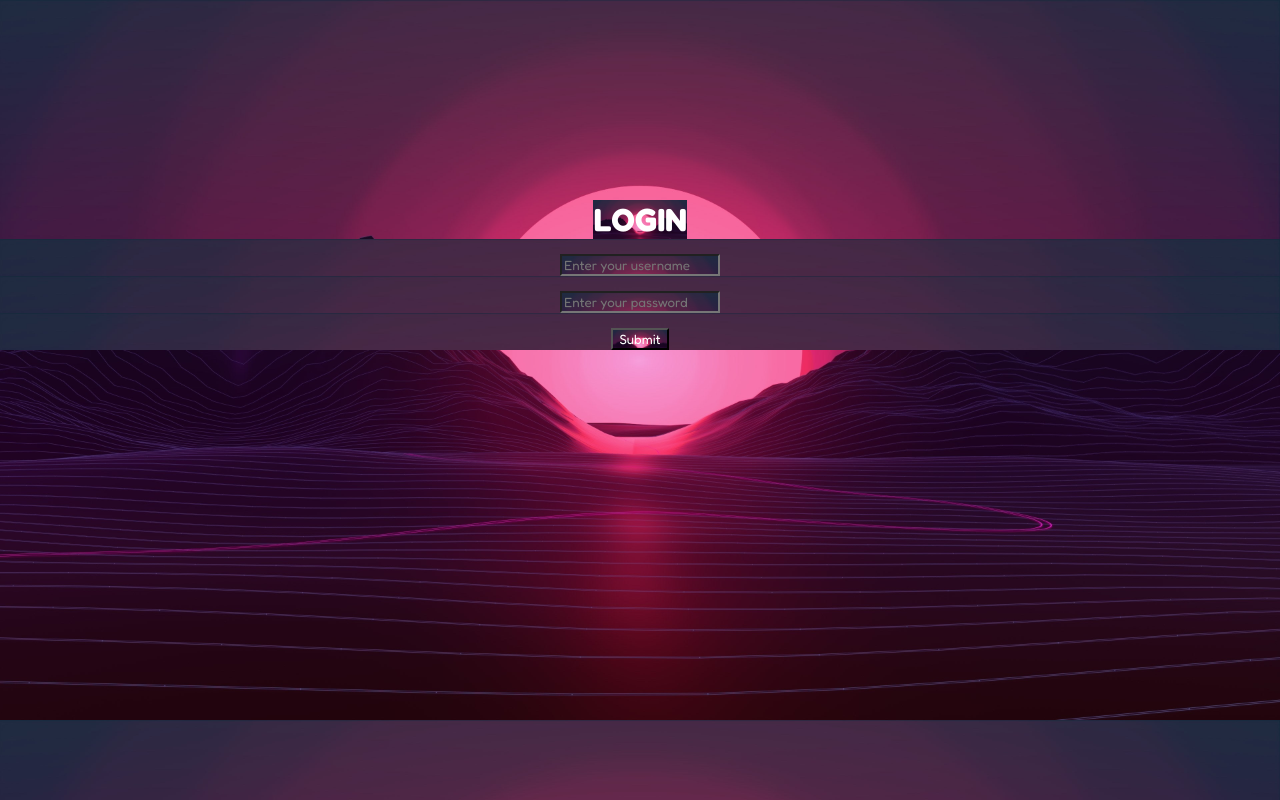
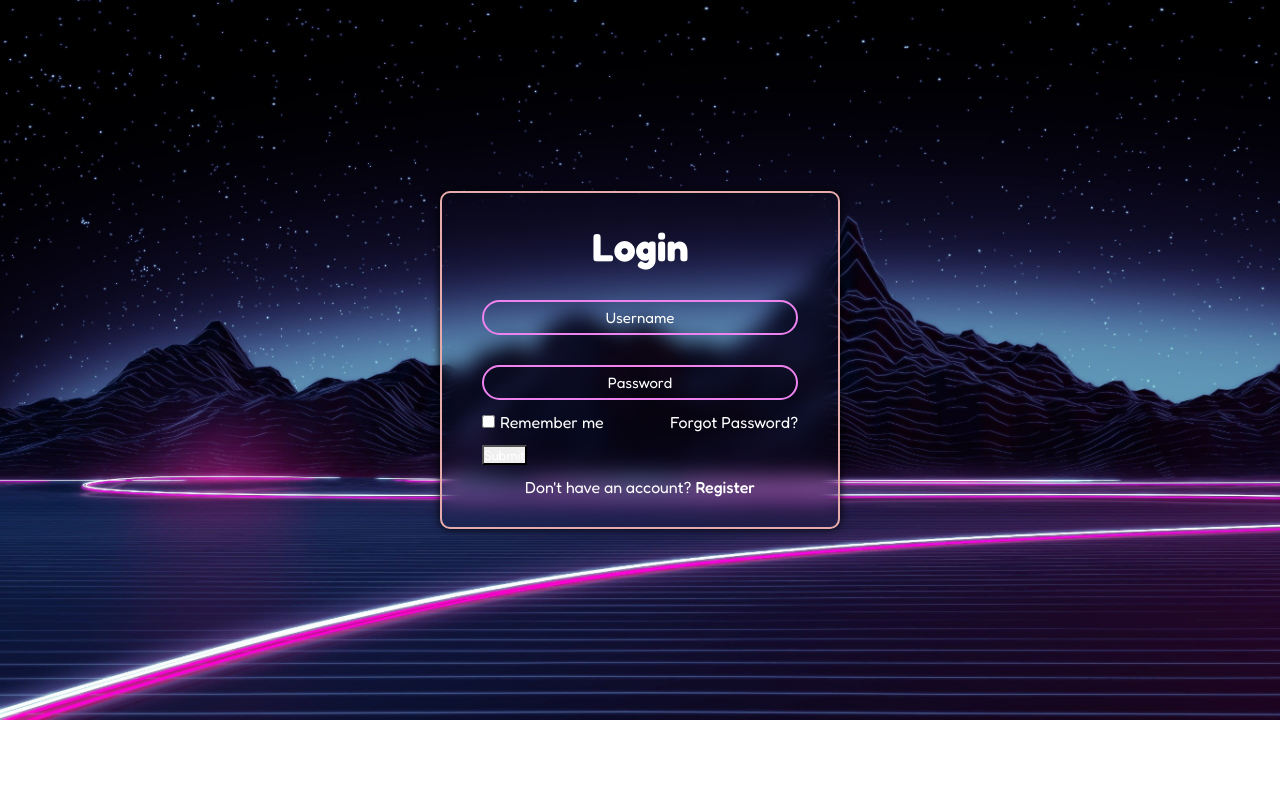
Before and after one commit to Anant3008/UDAAN-HACKATHON, a plain HTML site: page index.html in a window 1280 px wide. Drawn offline with Linux system fonts and the light colour scheme.

Commit message:
Login page html and css completed

```diff
--- a/index.html
+++ b/index.html
@@ -7,25 +7,26 @@
     <link rel="stylesheet" href="style.css">
 </head>
 <body>
-    <div class="login">
-        <p><h1>LOGIN</h1></p>
+
+    <div class="wrapper">
+        <form>
+            <h2>Login</h2>
+            <div class="input-box">
+                <input type="email" placeholder="Username" required>
+            </div>
+            <div class="input-box">
+                <input type="password" placeholder="Password" required>
+            </div>
+            <div class="rem-for">
+                <label><input type="checkbox">Remember me</label>
+                <a href="#">Forgot Password?</a>
+            </div>
+            <input type="submit" value="Submit">
+            <div class="reg-link">
+                <p>Don't have an account? <a href="#">Register</a></p>
+            </div>
+        </form>
     </div>
-
-       <div class="details1">
-        <input type="text" placeholder="Enter your username" class="username"><br></div>
-        <div class="details2"><input type="password" placeholder="Enter your password " minlength="8"><br></div>
-        <div class="details3"><input type="submit" value="Submit"></div>
-
-
-
-
-
-
-
-
-
-
-
 
     <script src="script.js"></script>
 </body>
--- a/style.css
+++ b/style.css
@@ -2,36 +2,95 @@
 *{
     box-sizing: border-box;
     margin: 0px;
+    padding: 0px;
     font-family: Fredoka;
-    justify-content: center;
-    background-image: url("wallpaperflare.com_wallpaper\(5\).jpg");
     background-size: cover;
     color: white;
-
-
 }
 
-.login{
+body{
     display: flex;
-
-
-    padding-top: 200px;
-
+    justify-content: center;
+    align-items: center;
+    min-height: 90vh;
+    background: url("wallpaperflare.com_wallpaper\ \(4\).jpg") no-repeat;
+    background-size: cover;
+    background-position: center;
+}
+.wrapper{
+    background-color: transparent;
+    border: 2px solid rgb(230, 171, 171);
+    padding: 30px 40px;
+    width: 400px;
+    border-radius: 10px;
+    backdrop-filter: blur(10px);
+    box-shadow: 0 0 10px rgba(0, 0, 0,0.9);
 }
 
-.details1{
-    display: flex;
-
-    padding-top: 15px;
-}
-.details2{
-    display: flex;
-    padding-top: 15px;
+.wrapper h2{
+    font-size: 39px;
+    text-align: center;
 }
 
-.details3{
+.input-box{
+    text-align: center;
+    margin-top: 30px;
+}
+.input-box input{
+    height: 35px;
+    width: 100%;
+    border-radius: 45px;
+    background: transparent;
+    border: 2px solid violet;
+    background-color: transparent;
+    outline: 0px;
+    font-size: 15px;
+    padding: 5px 25px;
+}
+
+.input-box input::placeholder{
+    color: white;
+    text-align: center;
+    font-size: 15px;
+}
+
+.rem-for{
     display: flex;
-    padding-top: 15px;
+    justify-content: space-between;
+    align-items: center;
+    margin: 12px 0px;
+}
 
+.rem-for label input{
+    accent-color: white;
+    margin-right: 5px;
+}
 
+.rem-for a{
+    text-decoration: none;
 }
+
+.rem-for a:hover{
+    text-decoration: underline;
+}
+
+.submit{
+    width: 100%;
+    border-radius: 45px;
+    height: 35px;
+    border: 2px solid violet;
+    color: white;
+    background-color: transparent;
+}
+.reg-link{
+    text-align: center;
+    margin-top: 12px;
+}
+.reg-link a{
+    text-decoration: none;
+    font-weight: 500;
+}
+
+.reg-link a:hover{
+    text-decoration: underline;
+}
```
Also changed, not shown: wallpaperflare.com_wallpaper (4).jpg (added), wallpaperflare.com_wallpaper(5).jpg (deleted).
